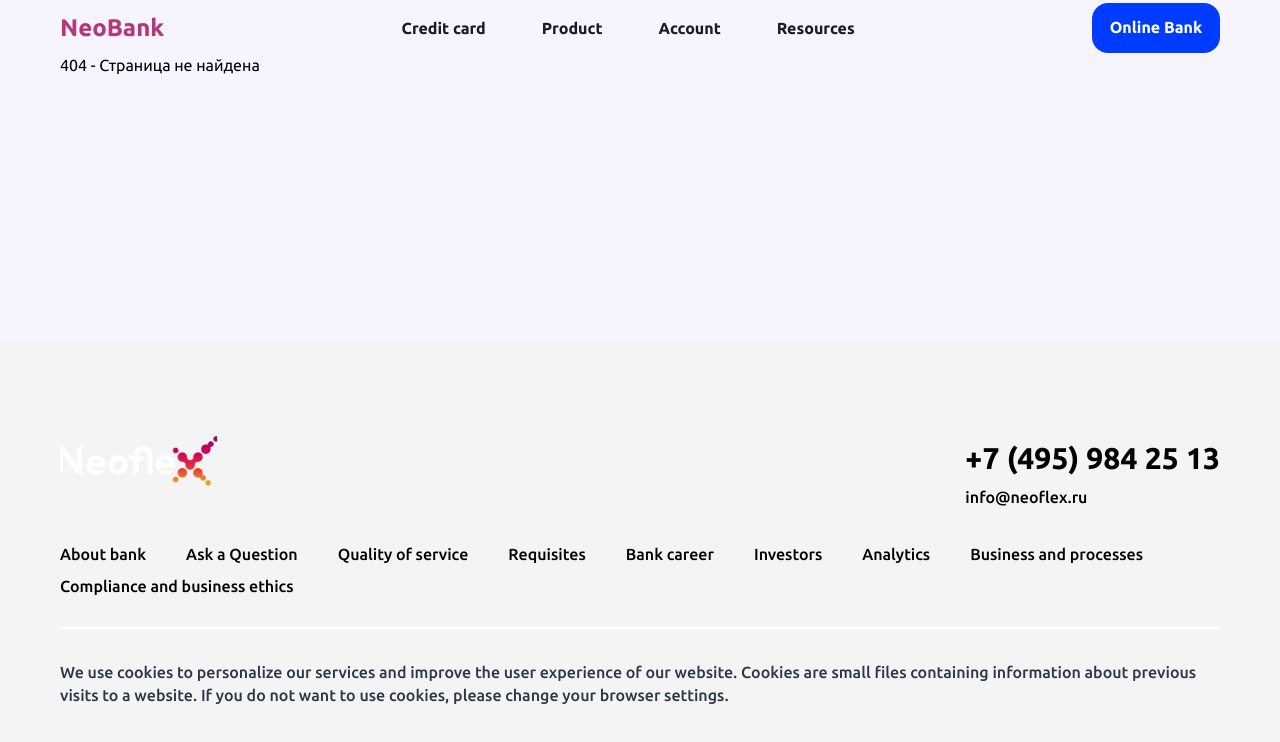
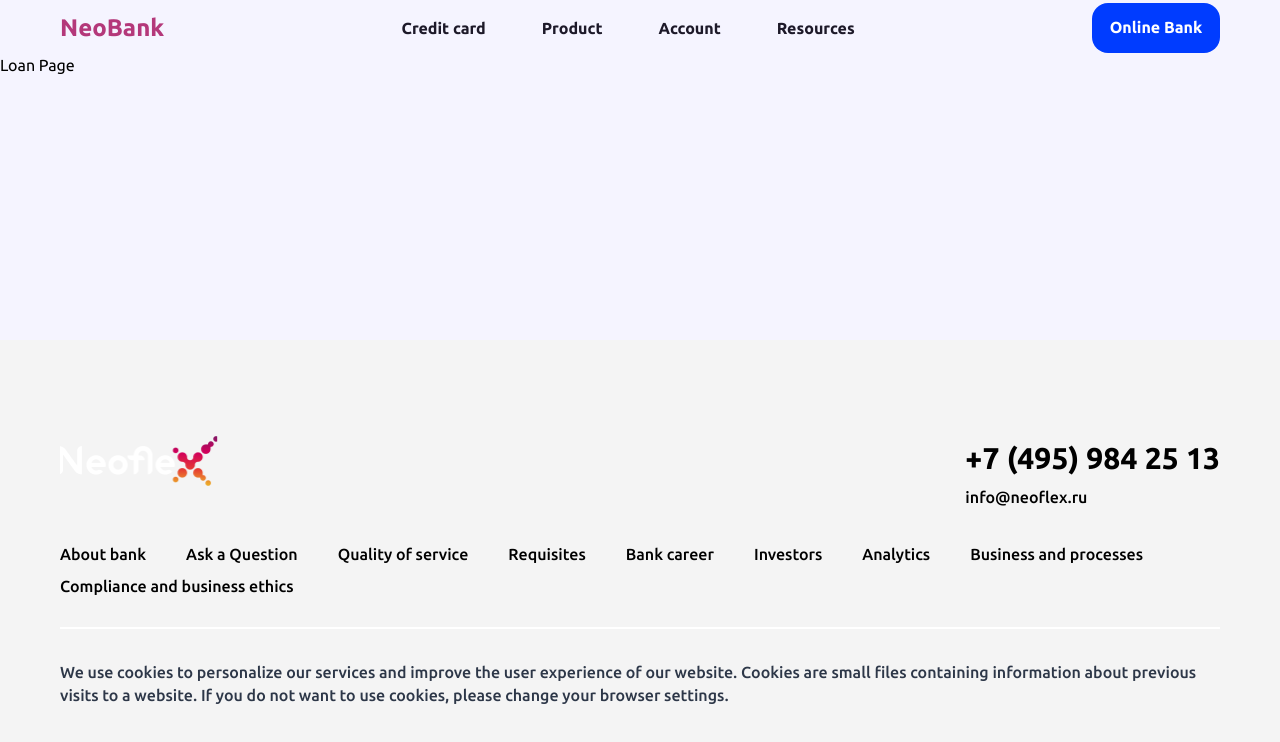
Before and after one commit to Schneegestober1/neo-bank, a React (Vite) app: page /loan in a window 1280 px wide. Shown: the top 742 px of the page. Built offline with nearby package versions, Linux system fonts and the light colour scheme.

Commit message:
Создан файл лоанпейдж + добавлен роутенг на страницу

```diff
--- a/src/main.tsx
+++ b/src/main.tsx
@@ -7,6 +7,7 @@
 import NotFound from './pages/NotFound/NotFound'
 import { Provider } from 'react-redux'
 import { store } from './components/store/store'
+import LoanPage from './pages/LoanPage/LoanPage'
 
 const router = createBrowserRouter([
   {
@@ -15,6 +16,7 @@
     children: [
       { index: true, element: <Home /> },
       { path: '*', element: <NotFound /> },
+      { path: 'loan', element: <LoanPage /> },
     ],
   },
 ])
--- /dev/null
+++ b/src/pages/LoanPage/LoanPage.tsx
@@ -0,0 +1,10 @@
+
+function LoanPage() {
+  return (
+    <div>
+      Loan Page
+    </div>
+  )
+}
+
+export default LoanPage
```
